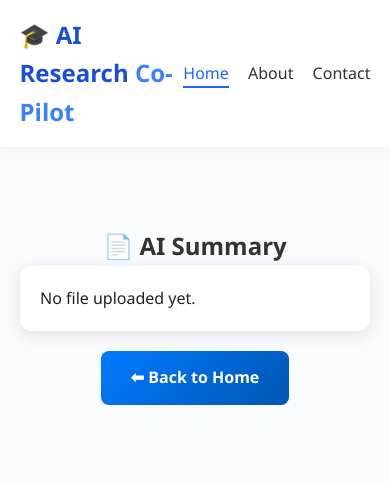
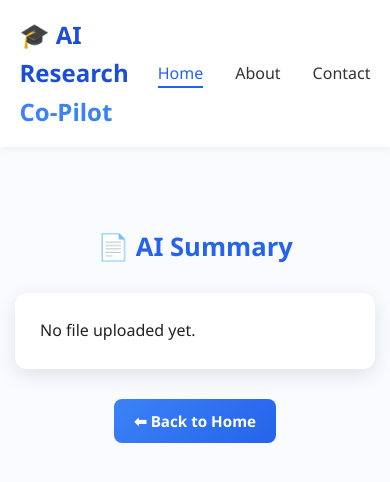
Before and after one commit to Bhuvantej123/Team-M416, a Flask app: page /summary in a window 390 px wide. Shown: the top 482 px of the page. Run offline with Flask 3, Linux system fonts and the light colour scheme.

Commit message:
summary 1

```diff
--- a/app/static/indexStyle.css
+++ b/app/static/indexStyle.css
@@ -303,29 +316,6 @@ button:hover {
   color: #2563eb;
 }
 
-.summary-section {
-  max-width: 800px;
-  margin: 60px auto;
-  padding: 20px;
-  text-align: center;
-}
-
-.summary-box {
-  background: #fff;
-  padding: 20px;
-  border-radius: 12px;
-  box-shadow: 0 4px 16px rgba(0,0,0,0.1);
-  text-align: left;
-  line-height: 1.6;
-  margin-bottom: 20px;
-}
-
-.feature-card-link {
-    text-decoration: none; /* remove underline */
-    color: inherit; /* inherit text color */
-    display: block; /* make it block so the entire div is clickable */
-}
-
 .summary-content {
   font-size: 1rem;
   line-height: 1.6;
--- /dev/null
+++ b/app/static/summaryStyle.css
@@ -0,0 +1,139 @@
+/* ================= Summary Page CSS ================= */
+
+/* Body & general text */
+body {
+    background: #f9fbff;
+    color: #333;
+    font-family: "Segoe UI", "Poppins", sans-serif;
+    line-height: 1.6;
+    scroll-behavior: smooth;
+    margin: 0;
+    padding: 0;
+}
+
+/* Navbar */
+.navbar {
+    display: flex;
+    justify-content: space-between;
+    align-items: center;
+    padding: 1rem 5%;
+    background: #fff;
+    box-shadow: 0 2px 8px rgba(0, 0, 0, 0.05);
+    position: sticky;
+    top: 0;
+    z-index: 1000;
+}
+
+.logo {
+    font-size: 1.5rem;
+    font-weight: 700;
+    color: #1a4ed8;
+}
+
+.logo span {
+    color: #3b82f6;
+}
+
+.nav-links {
+    list-style: none;
+    display: flex;
+    gap: 2rem;
+}
+
+.nav-links a {
+    text-decoration: none;
+    color: #333;
+    font-weight: 500;
+    transition: 0.3s;
+}
+
+.nav-links a.active,
+.nav-links a:hover {
+    color: #2563eb;
+}
+
+/* Summary Section */
+.summary-section {
+    max-width: 900px;
+    margin: 60px auto;
+    padding: 30px 20px;
+    text-align: center;
+    animation: fadeIn 0.8s ease forwards;
+    opacity: 0;
+}
+
+@keyframes fadeIn {
+    to { opacity: 1; }
+}
+
+.summary-section h2 {
+    font-size: 2rem;
+    font-weight: 800;
+    margin-bottom: 25px;
+    color: #2563eb;
+}
+
+.summary-box {
+    background: #fff;
+    padding: 25px;
+    border-radius: 12px;
+    box-shadow: 0 6px 20px rgba(0, 0, 0, 0.1);
+    text-align: left;
+    line-height: 1.7;
+    margin-bottom: 30px;
+    overflow-wrap: break-word;
+}
+
+.summary-content {
+    font-size: 1rem;
+    color: #222;
+}
+
+.summary-content ul {
+    margin-left: 20px;
+    list-style-type: disc;
+}
+
+.summary-content ol {
+    margin-left: 20px;
+    list-style-type: decimal;
+}
+
+.summary-content strong {
+    font-weight: 600;
+    color: #000;
+}
+
+/* Back button */
+.cta-btn {
+    display: inline-block;
+    padding: 12px 28px;
+    background: linear-gradient(135deg, #3b82f6, #2563eb);
+    color: #fff;
+    border-radius: 8px;
+    font-weight: 600;
+    text-decoration: none;
+    font-size: 1rem;
+    transition: transform 0.3s, box-shadow 0.3s;
+}
+
+.cta-btn:hover {
+    transform: translateY(-3px);
+    box-shadow: 0 8px 20px rgba(59, 130, 246, 0.3);
+}
+
+/* Responsive */
+@media (max-width: 768px) {
+    .summary-section {
+        padding: 20px 15px;
+    }
+
+    .summary-section h2 {
+        font-size: 1.6rem;
+    }
+
+    .cta-btn {
+        padding: 10px 20px;
+        font-size: 0.95rem;
+    }
+}
--- a/app/templates/summary.html
+++ b/app/templates/summary.html
@@ -5,6 +5,7 @@
     <meta charset="UTF-8">
     <title>PDF Summary</title>
     <link rel="stylesheet" href="{{ url_for('static', filename='indexStyle.css') }}">
+    <link rel="stylesheet" href="{{ url_for('static', filename='summaryStyle.css') }}">
 </head>
 
 <body>
```
Also changed, not shown: other parts of app/static/indexStyle.css (+54 -1 lines), app/templates/index.html (+10 -12 lines), app/static/quizScripts.js (added), app/static/quizStyle.css (added), app/static/summaryScripts.js (added). Lines whose indentation alone changed are shown as unchanged.
